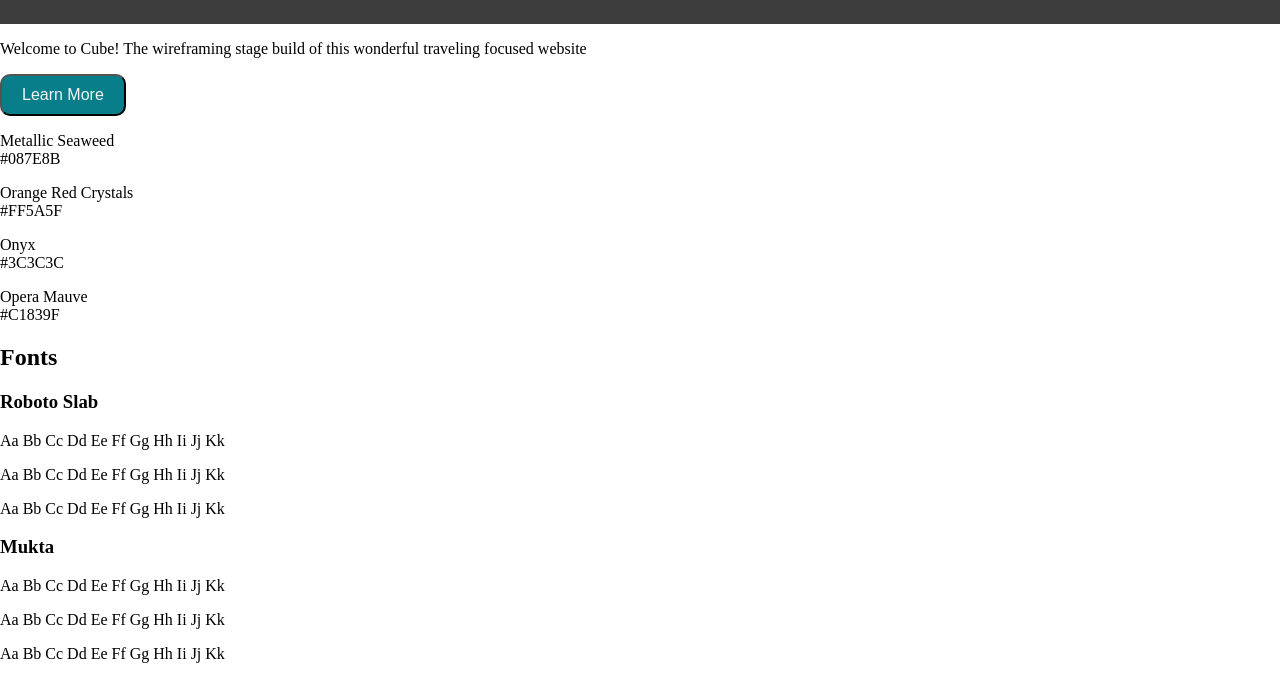
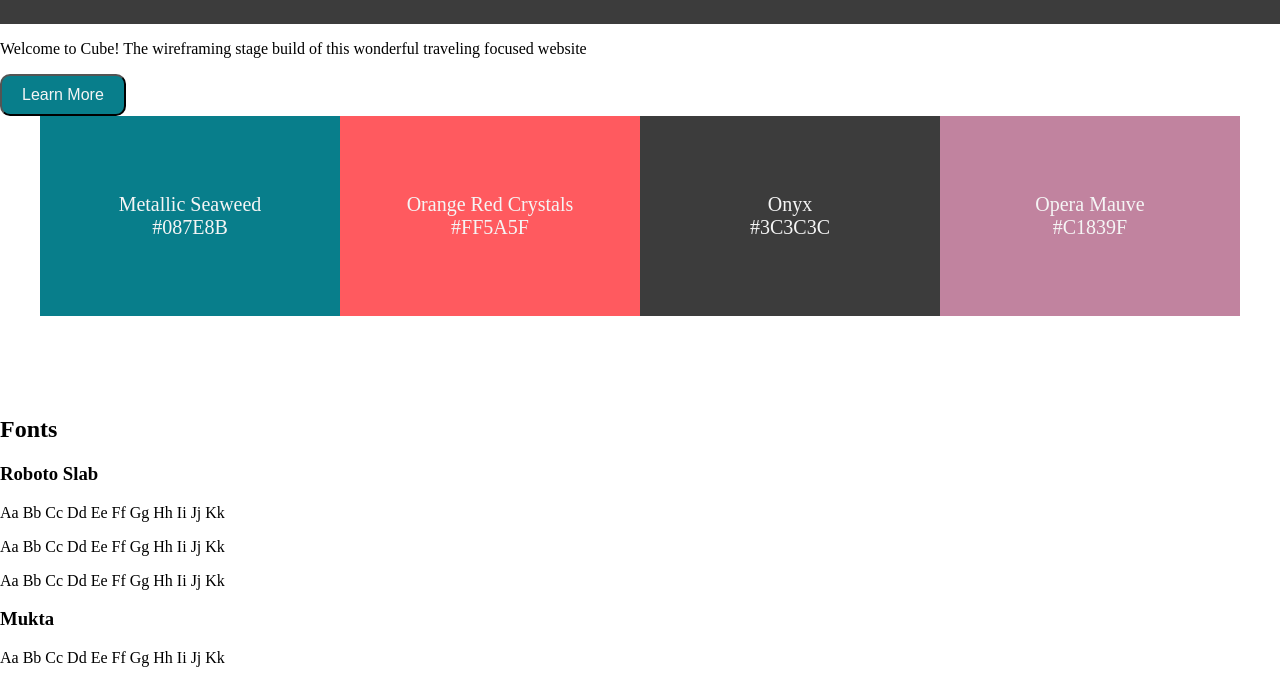
Before and after one commit to DennisN-Dev/Website-Design-System, a plain HTML site: page index.html in a window 1280 px wide. Shown: the part 96-775 px from the top of the page. Drawn offline with Linux system fonts and the light colour scheme.

Commit message:
Add styles for the Colors section

```diff
--- a/resources/style.css
+++ b/resources/style.css
@@ -74,5 +74,66 @@ body {
     display: flex;
     justify-content: center;
     align-items: center;
-    margin-bottom: 50px;
+    margin-bottom: 100px;
 }
+
+/* Colors Section */
+
+.colors-header {
+    text-align: center;
+    font-size: 30px;
+}
+
+.section-colors {
+    display: flex;
+    flex-wrap: nowrap;
+    justify-content: center;
+    margin-bottom: 100px;
+}
+
+.section-colors>div {
+    display: flex;
+    justify-content: center;
+    align-items: center;
+    width: 100%;
+}
+
+.section-colors {
+    text-align: center;
+}
+
+.color-1 {
+    max-width: 300px;
+    height: 200px;
+    background-color: #087E8B;
+    text-align: center;
+    color: #f5f5f5;
+    font-size: 20px;
+}
+
+.color-2 {
+    max-width: 300px;
+    height: 200px;
+    background-color: #FF5A5F;
+    text-align: center;
+    color: #f5f5f5;
+    font-size: 20px;
+}
+
+.color-3 {
+    max-width: 300px;
+    height: 200px;
+    background-color: #3C3C3C;
+    text-align: center;
+    color: #f5f5f5;
+    font-size: 20px;
+}
+
+.color-4 {
+    max-width: 300px;
+    height: 200px;
+    background-color: #C1839F;
+    text-align: center;
+    color: #f5f5f5;
+    font-size: 20px;
+}
```
